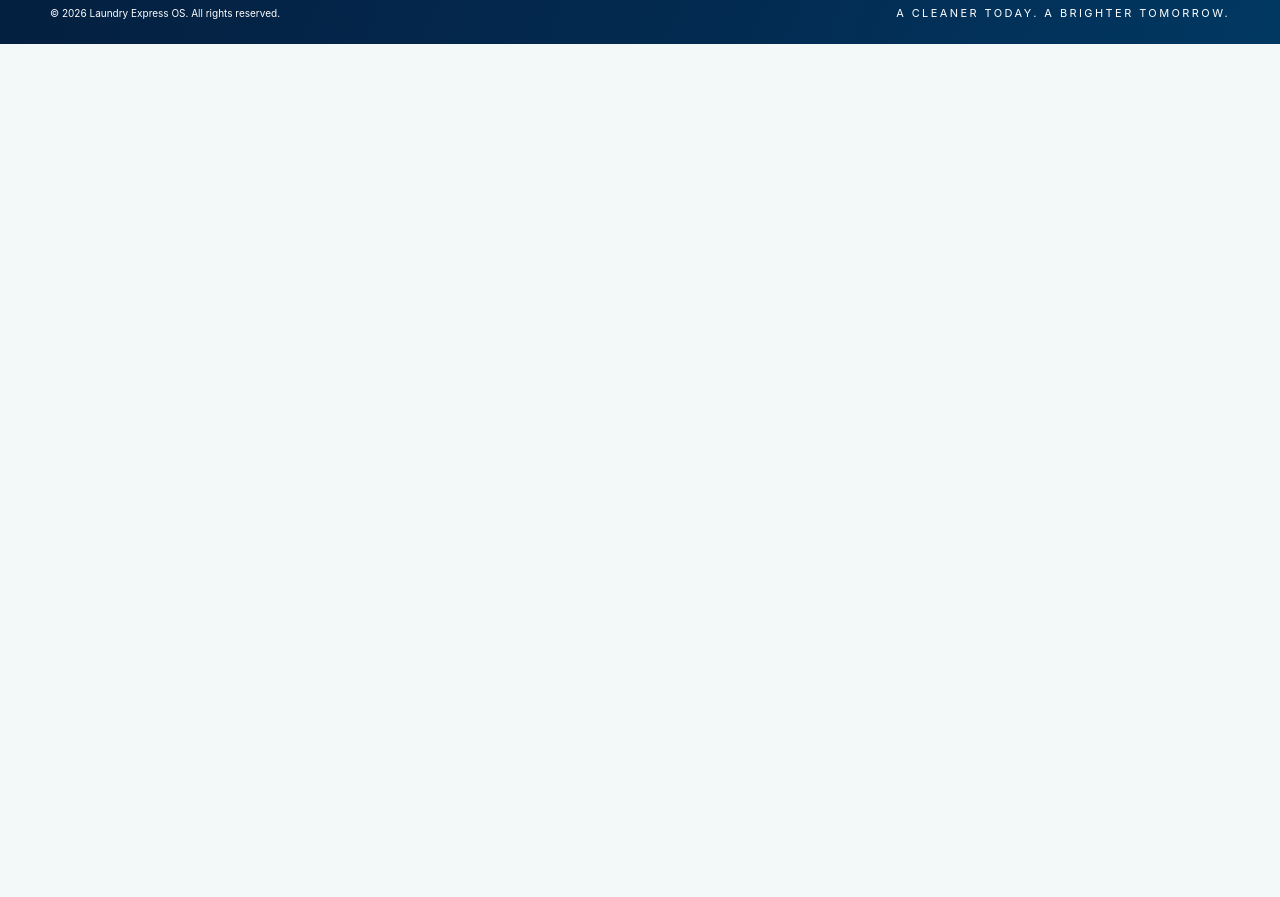
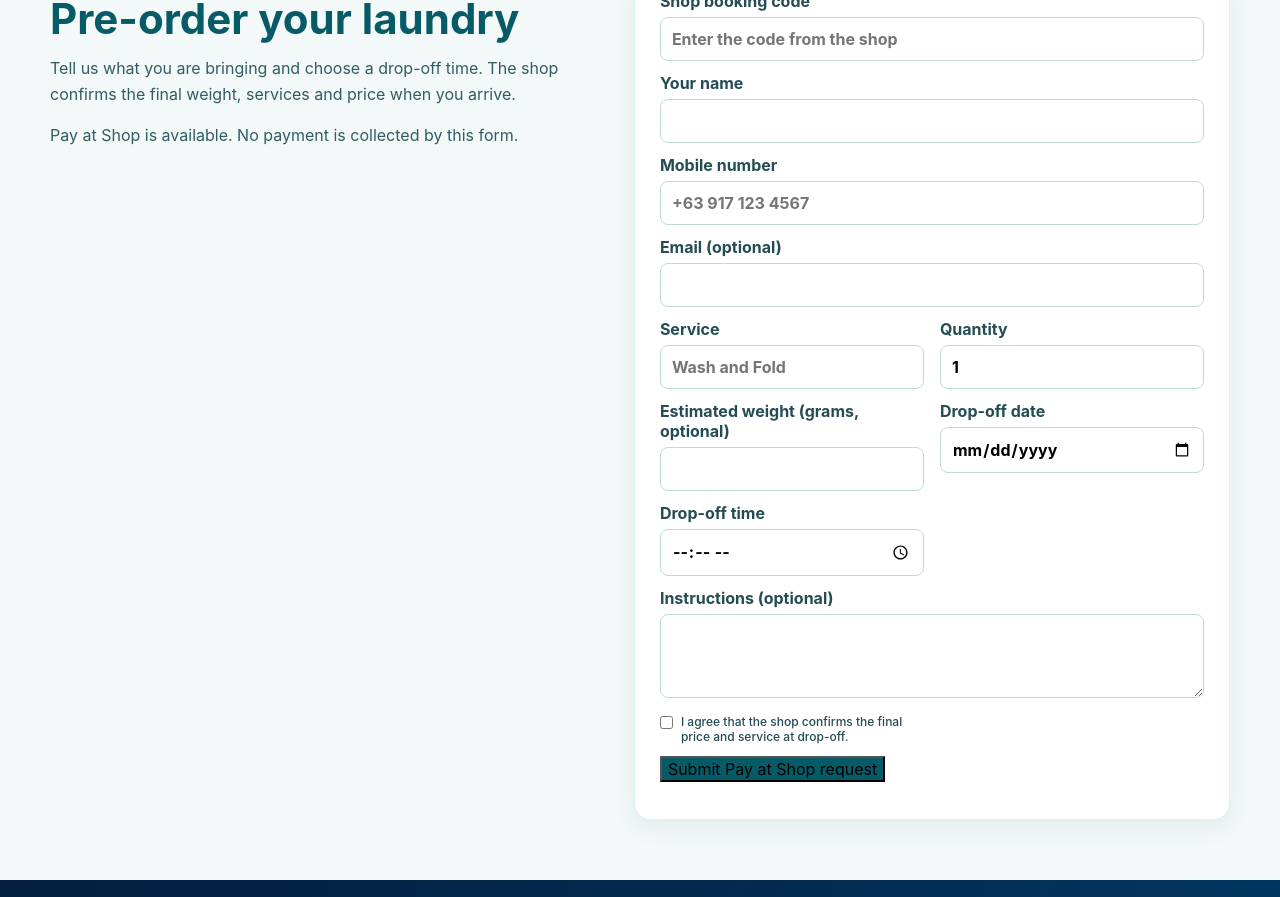
Before and after one commit to preosia-droid/laundry-express-os, a plain HTML site: page public/index.html in a window 1280 px wide. Shown: the part 1599-2496 px from the top of the page. Before the commit the page ends 1643 px from the top, so only its background shows below. Drawn offline with Linux system fonts and the light colour scheme.

Commit message:
Add customer preorder form and owner inbox

```diff
--- a/public/index.html
+++ b/public/index.html
@@ -96,6 +96,25 @@
         <article><span>♡</span><div><h3>Serve Better</h3><p>Give your customers<br>a smoother experience.</p></div></article>
       </div>
     </section>
+    <section class="preorder" id="preorder">
+      <div class="shell preorder-grid">
+        <div><div class="kicker">PLAN YOUR DROP-OFF</div><h2>Pre-order your laundry</h2><p>Tell us what you are bringing and choose a drop-off time. The shop confirms the final weight, services and price when you arrive.</p><p class="muted">Pay at Shop is available. No payment is collected by this form.</p></div>
+        <form id="preorder-form" class="preorder-form">
+          <label>Shop booking code<input name="shopCode" pattern="[A-Za-z0-9_-]{32}" required placeholder="Enter the code from the shop"></label>
+          <label>Your name<input name="customerName" required maxlength="120"></label>
+          <label>Mobile number<input name="phone" type="tel" required maxlength="32" placeholder="+63 917 123 4567"></label>
+          <label>Email (optional)<input name="email" type="email" maxlength="254"></label>
+          <label>Service<input name="service" required maxlength="80" placeholder="Wash and Fold"></label>
+          <label>Quantity<input name="quantity" type="number" min="1" max="1000" value="1" required></label>
+          <label>Estimated weight (grams, optional)<input name="estimatedWeightGrams" type="number" min="1" max="1000000"></label>
+          <label>Drop-off date<input name="dropOffDate" type="date" required></label>
+          <label>Drop-off time<input name="dropOffTime" type="time" required></label>
+          <label>Instructions (optional)<textarea name="instructions" maxlength="1000" rows="3"></textarea></label>
+          <label class="check"><input name="termsAccepted" type="checkbox" required> I agree that the shop confirms the final price and service at drop-off.</label>
+          <button type="submit">Submit Pay at Shop request</button><p id="preorder-message" role="status" aria-live="polite"></p>
+        </form>
+      </div>
+    </section>
   </main>
 
   <footer id="contact">
@@ -114,5 +133,6 @@
   </footer>
 
   <script src="script.js"></script>
+  <script src="preorder.js"></script>
 </body>
 </html>
--- /dev/null
+++ b/public/preorder.js
@@ -0,0 +1,6 @@
+'use strict';
+const preorderForm=document.getElementById('preorder-form');
+const preorderMessage=document.getElementById('preorder-message');
+const preorderId=()=>{const bytes=new Uint8Array(32);crypto.getRandomValues(bytes);return btoa(String.fromCharCode(...bytes)).replace(/\+/g,'-').replace(/\//g,'_').replace(/=/g,'');};
+const preorderApi=async(path,data)=>{const r=await fetch(path,{method:'POST',headers:{'Content-Type':'application/json'},body:JSON.stringify(data),cache:'no-store'});const j=await r.json();if(!r.ok)throw Error(j.error||'Unable to submit the request.');return j;};
+if(preorderForm){let requestId=sessionStorage.getItem('laundry_preorder_request')||preorderId();sessionStorage.setItem('laundry_preorder_request',requestId);preorderForm.elements.dropOffDate.min=new Date().toISOString().slice(0,10);preorderForm.addEventListener('submit',async e=>{e.preventDefault();const b=preorderForm.querySelector('button');b.disabled=true;preorderMessage.textContent='Submitting…';try{const f=new FormData(preorderForm);const result=await preorderApi('/bookings/submit',{shopCode:f.get('shopCode').trim(),requestId,customerName:f.get('customerName'),phone:f.get('phone'),email:f.get('email'),items:[{service:f.get('service'),quantity:Number(f.get('quantity')),estimatedWeightGrams:f.get('estimatedWeightGrams')?Number(f.get('estimatedWeightGrams')):null}],instructions:f.get('instructions'),dropOffDate:f.get('dropOffDate'),dropOffTime:f.get('dropOffTime'),termsAccepted:f.get('termsAccepted')==='on',paymentChoice:'PAY_AT_SHOP'});preorderMessage.textContent=`${result.message} Reference: ${result.reference}`;requestId=preorderId();sessionStorage.setItem('laundry_preorder_request',requestId);preorderForm.reset();}catch(err){preorderMessage.textContent=err.message;}finally{b.disabled=false;}});}
--- a/public/style.css
+++ b/public/style.css
@@ -114,3 +114,4 @@ footer{background:linear-gradient(115deg,#041f3f,#032a50 55%,#013862);color:#fff
   .modern h2{font-size:34px}.mini-benefits{grid-template-columns:repeat(2,1fr)}
   .four{grid-template-columns:1fr}.four article{border-right:0;border-bottom:1px solid #dbe5ec;padding-bottom:18px}.four article:last-child{border-bottom:0}
 }
+.preorder{background:#f3f8f8;padding:60px 0;border-top:1px solid #d9f1f2}.preorder-grid{display:grid;grid-template-columns:1fr 1.1fr;gap:42px;align-items:start}.preorder h2{font-size:42px;line-height:1;color:#075b66;margin:10px 0 15px}.preorder p{line-height:1.6;color:#315c63}.preorder-form{background:#fff;border:1px solid #d9f1f2;border-radius:16px;padding:25px;display:grid;grid-template-columns:1fr 1fr;gap:12px 16px;box-shadow:0 8px 24px #075b6612}.preorder-form label{font-weight:700;color:#244c53}.preorder-form label:nth-of-type(1),.preorder-form label:nth-of-type(2),.preorder-form label:nth-of-type(3),.preorder-form label:nth-of-type(4),.preorder-form label:nth-of-type(10),.preorder-form button,.preorder-form #preorder-message{grid-column:1/-1}.preorder-form input,.preorder-form textarea{width:100%;margin:6px 0 0;padding:11px;border:1px solid #bedbd7;border-radius:8px;font:inherit}.preorder-form .check{display:flex;gap:8px;align-items:flex-start;font-size:12px;font-weight:500}.preorder-form .check input{width:auto;margin:2px 0}.preorder-form button{justify-self:start}.preorder-form [role=status]{margin:0;color:#075b66;font-weight:700}@media(max-width:760px){.preorder-grid{grid-template-columns:1fr}.preorder h2{font-size:34px}.preorder-form{grid-template-columns:1fr}.preorder-form label{grid-column:1/-1}}
```
Also changed, not shown: public/owner.html (+1 -1 lines), public/owner.js (+4 -1 lines).
